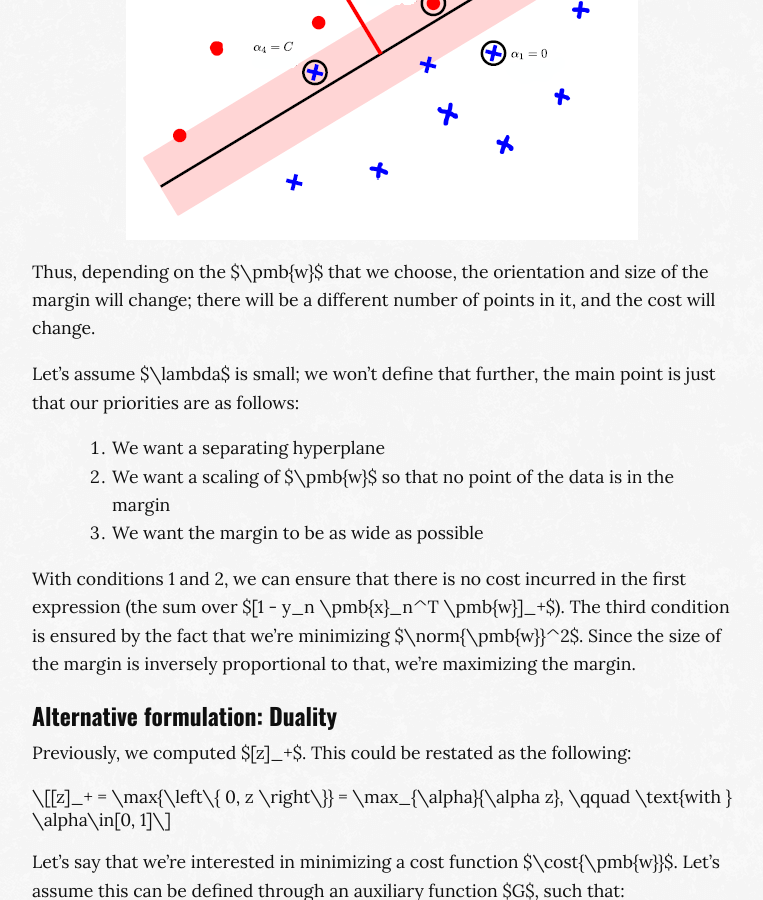
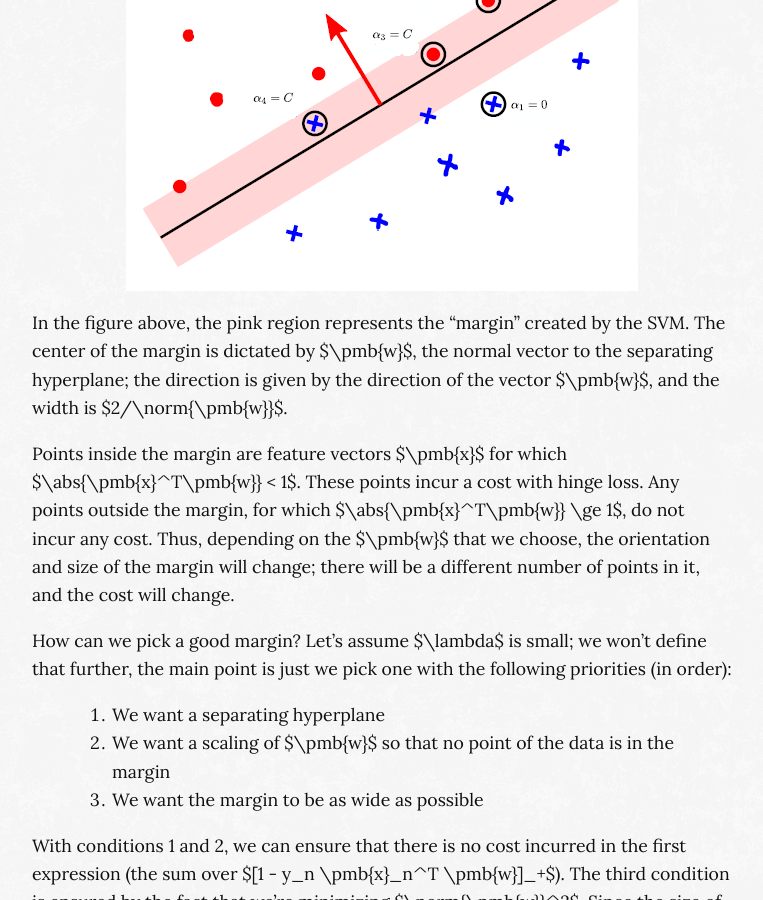
Before and after one commit to MaximeKjaer/kjaer.io, a Jekyll site: the page built from _posts/2018-09-18-ml.md, in a window 1280 px wide and 900 px high, scrolled down 57082 px. Shown: the whole window, without its empty margins (258-1021 px from the left). Built offline with Jekyll 4.4.1, drawn with Linux system fonts in a browser that asks for light colours; comment, search, counter and statistics services are not loaded; some of the changed text lies outside the part shown.

Commit message:
Review SVMs in ML notes

```diff
--- a/_posts/2018-09-18-ml.md
+++ b/_posts/2018-09-18-ml.md
@@ -1396,7 +1396,7 @@
 \begin{align}
 p(\pmb{y} \mid \pmb{X}, \pmb{w})
     & = p(y_1, \dots, y_N \mid \pmb{x}_1, \dots, \pmb{x}_N, \pmb{w}) \\
-    & = \prod_{n=1}^N{p(y_n \mid \pmb{x}_n), \pmb{w}} \\
+    & = \prod_{n=1}^N{p(y_n \mid \pmb{x}_n, \pmb{w})} \\
     & = \prod_{n=1}^N{\sigma(x_n^T \pmb{w})^{y_n} (1-\sigma(x_n^T \pmb{w})^{1-y_n})} \\
 \end{align}
 $$
@@ -1407,9 +1407,9 @@
 \begin{align}
 \cost{\pmb{w}}
     & = -\sum_{n=1}^N{\left[
-        y_n \log{(\sigma(x_n^T w))} + (1-y_n)\log{(1-\sigma(x_n^T w))}
+        y_n \log{(\sigma(\pmb{x}_n^T \pmb{w}))} + (1-y_n)\log{(1-\sigma(\pmb{x}_n^T \pmb{w}))}
     \right]} \\
-    & = \sum_{n=1}^N{\log{(1+\exp{(x_n^T w)})} - x_n x_n^T w}
+    & = \sum_{n=1}^N{\log{(1+\exp{(\pmb{x}_n^T \pmb{w})})} - y_n \pmb{x}_n^T \pmb{w}}
     \tag{Log-Likelihood}\label{eq:log-likelihood}
 \end{align}
 $$
@@ -1428,12 +1428,12 @@
 $$
 \begin{align}
 \nabla\cost{\pmb{w}}
-    & = \sum_{n=1}^N {x_n \sigma(\pmb{x}_n^T\pmb{w}) - y_n} \\
+    & = \sum_{n=1}^N {\pmb{x}_n \sigma(\pmb{x}_n^T\pmb{w}) - y_n} \\
     & = \pmb{X}^T \left[ \sigma(\pmb{Xw}) - \pmb{y} \right]
 \end{align}
 $$
 
-The matrix $\pmb{x}$ is $N\times N$; both $\pmb{y}$ and $\pmb{w}$ are column vectors of length $N$. Therefore, to simplify notation, we let $\sigma(\pmb{Xw})$ represent element-wise application of the sigmoid function on the size $N$ vector resulting from $\pmb{Xw}$.
+The matrix $\pmb{X}$ is $N\times N$; both $\pmb{y}$ and $\pmb{w}$ are column vectors of length $N$. Therefore, to simplify notation, we let $\sigma(\pmb{Xw})$ represent element-wise application of the sigmoid function on the size $N$ vector resulting from $\pmb{Xw}$.
 
 There is no closed-form solution for this, so we'll discuss how to solve it in an iterative fashion by using gradient descent or the Newton method.
 
@@ -1891,7 +1891,7 @@
 
 ## Support Vector Machines
 ### Definition
-Let's re-consider binary classification. In the following it will be more convenient to consider $y_n\in\left\\{\pm 1 \right\\}$. This is equivalent under the mapping $0 \mapsto -1$ and $1\mapsto 1$. This can be done continuously in the range by adding a constant feature 1 and scaling the weights by $\frac{1}{2}$.
+Let's re-consider binary classification. In the following it will be more convenient to consider $y_n\in\set{\pm 1}$. This is equivalent to what we've done previously, under the mapping $0 \mapsto -1$ and $1\mapsto 1$. Note that this mapping can be done continuously in the range $[0, 1] \mapsto [-1, 1]$ by computing $\tilde{y}_n = \frac{1}{2}(y_n + 1)$.
 
 Previously, we used MSE or logistic loss. MSE is symmetric, so something being positive or negative is punished at an equal rate. With logistic regression, we always have a loss, but its value is asymmetric, shrinking the further we go right.
 
@@ -1901,7 +1901,7 @@
 \text{Hinge}(z, y) =  [1-yz]_+ = \max{\left\{ 0, 1-yz \right\}}
 $$
 
-Here, we use $z$ as shorthand for $\pmb{x}^T \pmb{w}$. This function is linear when it's below one, and does not punish predictions above one. This pushes us to give predictions that we can be very confident about (above one).
+Here, we use $z$ as shorthand for $\pmb{x}^T \pmb{w}$. The function multiplies the prediction with the actual label, which produces a positive result if they are of the same sign, and a negative result if they have different signs (this is why we wanted our labels in $\set{\pm 1}$). When the prediction is correct and above one, $1-yz$ becomes negative, and hinge loss returns 0. This makes hinge loss a linear function when predictions are incorrect or below one; it does not punish correct predictions above one, which pushes us to give predictions that we can be very confident about (above one).
 
 ![Graph of hinge loss, MSE and logistic](/images/ml/hinge-mse-logistic.png)
 
@@ -1911,13 +1911,15 @@
 \min_{\pmb{w}}{\sum_{n=1}^N{\left[ 1 - y_n \pmb{x}_n^T \pmb{w}\right]_+} + \frac{\lambda}{2}\norm{\pmb{w}}^2}
 $$
 
-The regularizing term allows us to give an incentive to pick a separating hyperplane as far as possible from the points. In the figure below, the pink region represents the "margin" created by the regularizer. Any points outside the margin, that is, points $\pmb{x}$ such that $\abs{\pmb{x}^T\pmb{w}}\le 1$ do not incur any cost. The margin here does not only depend on the direction of $\pmb{w}$, but also its norm: the width of the margin is $2/\norm{\pmb{w}}$.
+What does this optimization problem correspond to, intuitively?
 
 ![Margin of a dataset](/images/ml/margin.png)
 
-Thus, depending on the $\pmb{w}$ that we choose, the orientation and size of the margin will change; there will be a different number of points in it, and the cost will change.
-
-Let's assume $\lambda$ is small; we won't define that further, the main point is just that our priorities are as follows:
+In the figure above, the pink region represents the "margin" created by the SVM. The center of the margin is dictated by $\pmb{w}$, the normal vector to the separating hyperplane; the direction is given by the direction of the vector $\pmb{w}$, and the width is $2/\norm{\pmb{w}}$.
+
+Points inside the margin are feature vectors $\pmb{x}$ for which $\abs{\pmb{x}^T\pmb{w}} < 1$. These points incur a cost with hinge loss. Any points outside the margin, for which $\abs{\pmb{x}^T\pmb{w}} \ge 1$, do not incur any cost. Thus, depending on the $\pmb{w}$ that we choose, the orientation and size of the margin will change; there will be a different number of points in it, and the cost will change.
+
+How can we pick a good margin? Let's assume $\lambda$ is small; we won't define that further, the main point is just we pick one with the following priorities (in order):
 
 1. We want a separating hyperplane
 2. We want a scaling of $\pmb{w}$ so that no point of the data is in the margin
@@ -1925,42 +1927,52 @@
 
 With conditions 1 and 2, we can ensure that there is no cost incurred in the first expression (the sum over $[1 - y\_n \pmb{x}\_n^T \pmb{w}]\_+$). The third condition is ensured by the fact that we're minimizing $\norm{\pmb{w}}^2$. Since the size of the margin is inversely proportional to that, we're maximizing the margin.
 
+We've introduced SVMs for the general case, where the data is not necessarily linearly separable, which is the *soft-margin* formulation. In the *hard-margin* formulation, the data is linearly separable by a separating hyperplane. Maximizing the margin size in the hard-margin formulation implies that some points will lie exactly on the margin boundary. These points are called **support vectors**. For the soft-margin case, this interpretation becomes a little more muddled.
+
+
 ### Alternative formulation: Duality
-Previously, we computed $[z]_+$. This could be restated as the following:
+Now that we know what function we're optimizing, let's look at how we can optimize it efficiently. The function is convex, and has a subgradient in $\pmb{w}$, which means we can use SGD with subgradients. This is good news! We'll discuss an alternative, but equivalent formulation via the concept of *duality*, which can lead us to a more efficient implementation in some cases. More importantly though, the dual problem can point us to a more general formulation, called the [kernel trick](#kernel-trick).
+
+Let's say that we're interested in minimizing a cost function $\cost{\pmb{w}}$. Let's assume this can be defined through an auxiliary function $G$, such that:
+
+$$
+\cost{\pmb{w}} = \max_{\pmb{\alpha}}{G(\pmb{w}, \pmb{\alpha})}
+$$
+
+The minimization in question is thus:
+
+$$
+\min_{\pmb{w}}{\max_{\pmb{\alpha}}{G(\pmb{w}, \pmb{\alpha})}}
+$$
+
+We call this the **primal problem**. In some cases though, it may be easier to find this in the other direction:
+
+$$
+\max_{\pmb{\alpha}}{\min_{\pmb{w}}{G(\pmb{w}, \pmb{\alpha})}}
+$$
+
+We call this the **dual problem**. This leads us to a few questions:
+
+#### How do we find a suitable function G?
+There's a general theory on this topic (see [Nonlinear Programming](http://www.athenasc.com/nonlinbook.html) by Dimitri Bertsekas). In the case of SVMs though, the finding the function G is rather straightforward, once we restate the hinge loss as follows:
 
 $$
 [z]_+ = \max{\left\{ 0, z \right\}} = \max_{\alpha}{\alpha z}, \qquad \text{with } \alpha\in[0, 1]
 $$
 
-Let's say that we're interested in minimizing a cost function $\cost{\pmb{w}}$. Let's assume this can be defined through an auxiliary function $G$, such that:
-
-$$
-\cost{\pmb{w}} = \max_{\pmb{\alpha}}{G(\pmb{w}, \pmb{\alpha})}
-$$
-
-The minimization in question is thus:
-
-$$
-\min_{\pmb{w}}{\max_{\pmb{\alpha}}{G(\pmb{w}, \pmb{\alpha})}}
-$$
-
-We call this the **primal problem**. In some cases though, it may be easier to find this in the other direction:
-
-$$
-\max_{\pmb{\alpha}}{\min_{\pmb{w}}{G(\pmb{w}, \pmb{\alpha})}}
-$$
-
-We call this the **dual problem**. This leads us to a few questions:
-
-#### How do we find a suitable function G?
-There's a general theory on this topic (see [Nonlinear Programming](http://www.athenasc.com/nonlinbook.html) by Dimitri Bertsekas). In the case of SVMs though, the finding the function G is rather straightforward:
-
-$$
-\min_{\pmb{w}}{\max_{\pmb{\alpha}\in[0, 1]^N}{\sum_{n=1}^N{\left[ 1 - y_n \pmb{x}_n^T \pmb{w}\right]_+} + \frac{\lambda}{2}\norm{\pmb{w}}^2}}
-= \min_{\pmb{w}}{\max_{\pmb{\alpha}\in[0, 1]^N}{G(\pmb{w}, \pmb{\alpha})}}
-$$
-
-Note that G is convex in $\pmb{w}$, and linear (hence concave) in $\pmb{alpha}$.
+The SVM problem then becomes:
+
+$$
+\min_{\pmb{w}}{\max_{\pmb{\alpha}\in[0, 1]^N}{
+    \sum_{n=1}^N{
+        \alpha_n (1 - y_n \pmb{x}_n^T \pmb{w})
+    } + \frac{\lambda}{2}\norm{\pmb{w}}^2
+}} = \min_{\pmb{w}}{\max_{\pmb{\alpha}\in[0, 1]^N}{
+    G(\pmb{w}, \pmb{\alpha})}
+}
+$$
+
+Note that G is convex in $\pmb{w}$, and linear (hence concave) in $\pmb{\alpha}$.
 
 #### When is it OK to switch min and max?
 It is always true that:
@@ -1975,18 +1987,35 @@
 
 $$
 \begin{align}
-\min_{\pmb{w}'}{G(\pmb{w}', \pmb{\alpha})} & \le G(\pmb{w}, \pmb{\alpha}) \quad \forall \pmb{w}, \pmb{\alpha} & \iff \\
-\max_{\pmb{\alpha}}{\min_{\pmb{w}'}{G(\pmb{w}', \pmb{\alpha})}} & \le \max_{\pmb{\alpha}}{G(\pmb{w}, \pmb{\alpha})} \quad \forall \pmb{w} & \iff \\
-\max_{\pmb{\alpha}}{\min_{\pmb{w}'}{G(\pmb{w}', \pmb{\alpha})}} & \le \min_{\pmb{w}} \max_{\pmb{\alpha}}{G(w, \pmb{\alpha})} & \\
+\min_{\pmb{w}'}{G(\pmb{w}', \pmb{\alpha})}
+& \le G(\pmb{w}, \pmb{\alpha})
+  \quad \forall \pmb{w}, \pmb{\alpha}
+& \iff \\
+
+\max_{\pmb{\alpha}}{\min_{\pmb{w}'}{G(\pmb{w}', \pmb{\alpha})}}
+& \le \max_{\pmb{\alpha}}{G(\pmb{w}, \pmb{\alpha})}
+  \quad \forall \pmb{w}
+& \iff \\
+
+\max_{\pmb{\alpha}}{\min_{\pmb{w}'}{G(\pmb{w}', \pmb{\alpha})}}
+& \le \min_{\pmb{w}} \max_{\pmb{\alpha}}{G(w, \pmb{\alpha})}
+& \\
 \end{align}
 $$
 
 Equality is achieved when the function looks like a saddle: when $G$ is a continuous function that is convex in $\pmb{w}$, concave in $\pmb{\alpha}$, and the domains of both are compact and convex.
 
+![Saddle function](/images/ml/saddle.png)
+
 For SVMs, this condition is fulfilled, and the switch between min and max can be done. The alternative formulation of SVMs is:
 
 $$
-\max_{\pmb{\alpha}\in[0, 1]^N}{\min_{\pmb{w}}{\sum_{n=1}^N{\left[ 1 - y_n \pmb{x}_n^T \pmb{w}\right]_+} + \frac{\lambda}{2}\norm{\pmb{w}}^2}}
+\max_{\pmb{\alpha}\in[0, 1]^N}{\min_{\pmb{w}}{
+    \sum_{n=1}^N{
+        \alpha_n (1 - y_n \pmb{x}_n^T \pmb{w})
+    } + \frac{\lambda}{2}\norm{\pmb{w}}^2
+}}
+\label{eq:svm-dual}\tag{Dual problem}
 $$
 
 We can take the derivative with respect to $\pmb{w}$:
@@ -2002,13 +2031,17 @@
 \pmb{w}(\pmb{\alpha}) = \frac{1}{\lambda}\sum_{n=1}^N{\alpha_n y_n \pmb{x}_n} = \frac{1}{\lambda}\pmb{X}^T\pmb{Y\alpha}
 $$
 
-Where $\pmb{Y} := \text{diag}(\pmb{y})$.
-
-If we plug this into the formulation of SVM, we get the following dual problem:
-
-$$
-\max_{\pmb{\alpha}\in[0, 1]^N}{\vec{1}^T\alpha - \frac{1}{2\lambda}\pmb{\alpha}^T\pmb{YXX}^T\pmb{Y\alpha}}
-\label{eq:svm-quadratic-form} \tag{Quadratic form}
+Where $\pmb{Y} := \text{diag}(\pmb{y})$. If we plug this into $\ref{eq:svm-dual}$, we get the following dual problem, in quadratic form:
+
+$$
+\begin{align}
+&   \max_{\pmb{\alpha}\in[0, 1]^N}{
+    \sum_{n=1}^N \alpha_n(1 - \frac{1}{\lambda}y_n \pmb{x}_n^T \pmb{X}^T\pmb{Y}\pmb{\alpha}) + \frac{\lambda}{2}\norm{\frac{1}{\lambda}\pmb{X}^T\pmb{Y}\pmb{\alpha}}^2
+} \\
+& = \max_{\pmb{\alpha}\in[0, 1]^N}{
+    \pmb{\alpha}^T\pmb{1} - \frac{1}{2\lambda}\pmb{\alpha}^T\pmb{YXX}^T\pmb{Y\alpha}
+} \label{eq:svm-quadratic-form} \tag{Quadratic form}
+\end{align}
 $$
 
 #### When is the dual easier to optimize than the primal?
```
Also changed, not shown: other parts of _posts/2018-09-18-ml.md (+2 -2 lines).
